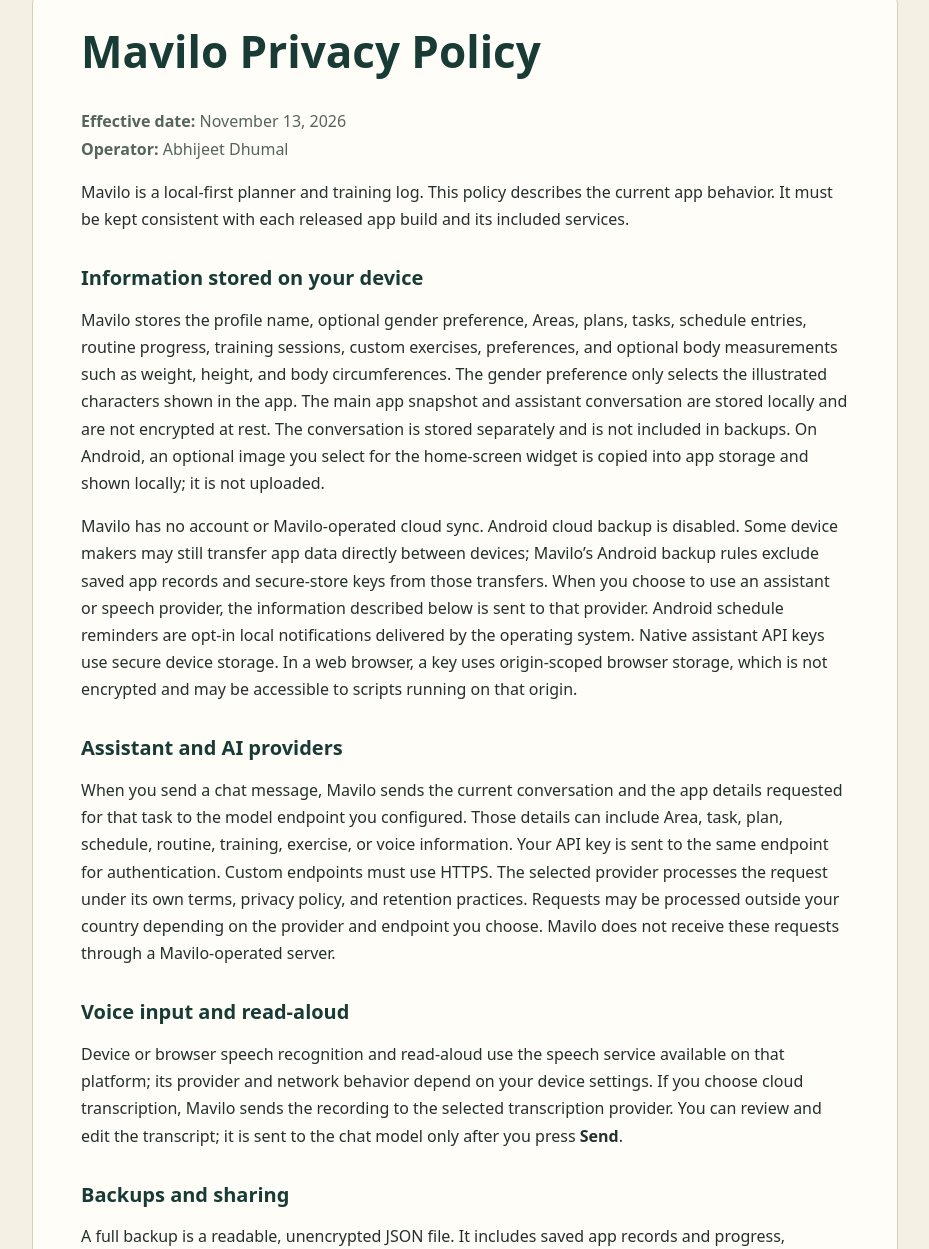
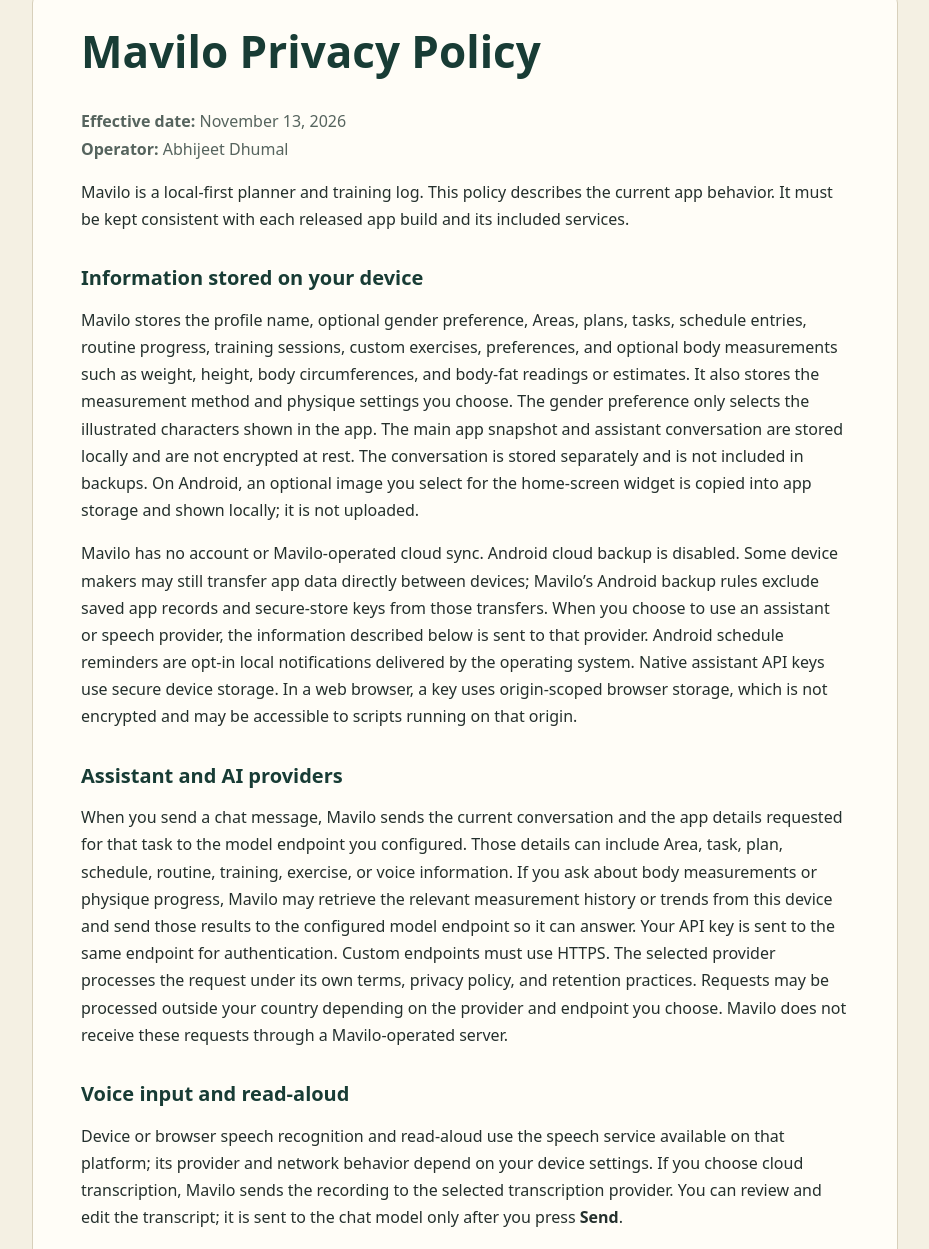
Before and after one commit to abhijeet-dhumal/mavilo-privacy-policy, a plain HTML site: page index.html in a window 1280 px wide. Shown: the part 49-1298 px from the top of the page, without its empty margins (175-1104 px from the left). Drawn offline with Linux system fonts and the light colour scheme.

Commit message:
Clarify assistant use of body measurements

```diff
--- a/index.html
+++ b/index.html
@@ -24,11 +24,11 @@
     <p>Mavilo is a local-first planner and training log. This policy describes the current app behavior. It must be kept consistent with each released app build and its included services.</p>
 
     <h2>Information stored on your device</h2>
-    <p>Mavilo stores the profile name, optional gender preference, Areas, plans, tasks, schedule entries, routine progress, training sessions, custom exercises, preferences, and optional body measurements such as weight, height, and body circumferences. The gender preference only selects the illustrated characters shown in the app. The main app snapshot and assistant conversation are stored locally and are not encrypted at rest. The conversation is stored separately and is not included in backups. On Android, an optional image you select for the home-screen widget is copied into app storage and shown locally; it is not uploaded.</p>
+    <p>Mavilo stores the profile name, optional gender preference, Areas, plans, tasks, schedule entries, routine progress, training sessions, custom exercises, preferences, and optional body measurements such as weight, height, body circumferences, and body-fat readings or estimates. It also stores the measurement method and physique settings you choose. The gender preference only selects the illustrated characters shown in the app. The main app snapshot and assistant conversation are stored locally and are not encrypted at rest. The conversation is stored separately and is not included in backups. On Android, an optional image you select for the home-screen widget is copied into app storage and shown locally; it is not uploaded.</p>
     <p>Mavilo has no account or Mavilo-operated cloud sync. Android cloud backup is disabled. Some device makers may still transfer app data directly between devices; Mavilo’s Android backup rules exclude saved app records and secure-store keys from those transfers. When you choose to use an assistant or speech provider, the information described below is sent to that provider. Android schedule reminders are opt-in local notifications delivered by the operating system. Native assistant API keys use secure device storage. In a web browser, a key uses origin-scoped browser storage, which is not encrypted and may be accessible to scripts running on that origin.</p>
 
     <h2>Assistant and AI providers</h2>
-    <p>When you send a chat message, Mavilo sends the current conversation and the app details requested for that task to the model endpoint you configured. Those details can include Area, task, plan, schedule, routine, training, exercise, or voice information. Your API key is sent to the same endpoint for authentication. Custom endpoints must use HTTPS. The selected provider processes the request under its own terms, privacy policy, and retention practices. Requests may be processed outside your country depending on the provider and endpoint you choose. Mavilo does not receive these requests through a Mavilo-operated server.</p>
+    <p>When you send a chat message, Mavilo sends the current conversation and the app details requested for that task to the model endpoint you configured. Those details can include Area, task, plan, schedule, routine, training, exercise, or voice information. If you ask about body measurements or physique progress, Mavilo may retrieve the relevant measurement history or trends from this device and send those results to the configured model endpoint so it can answer. Your API key is sent to the same endpoint for authentication. Custom endpoints must use HTTPS. The selected provider processes the request under its own terms, privacy policy, and retention practices. Requests may be processed outside your country depending on the provider and endpoint you choose. Mavilo does not receive these requests through a Mavilo-operated server.</p>
 
     <h2>Voice input and read-aloud</h2>
     <p>Device or browser speech recognition and read-aloud use the speech service available on that platform; its provider and network behavior depend on your device settings. If you choose cloud transcription, Mavilo sends the recording to the selected transcription provider. You can review and edit the transcript; it is sent to the chat model only after you press <strong>Send</strong>.</p>
```
